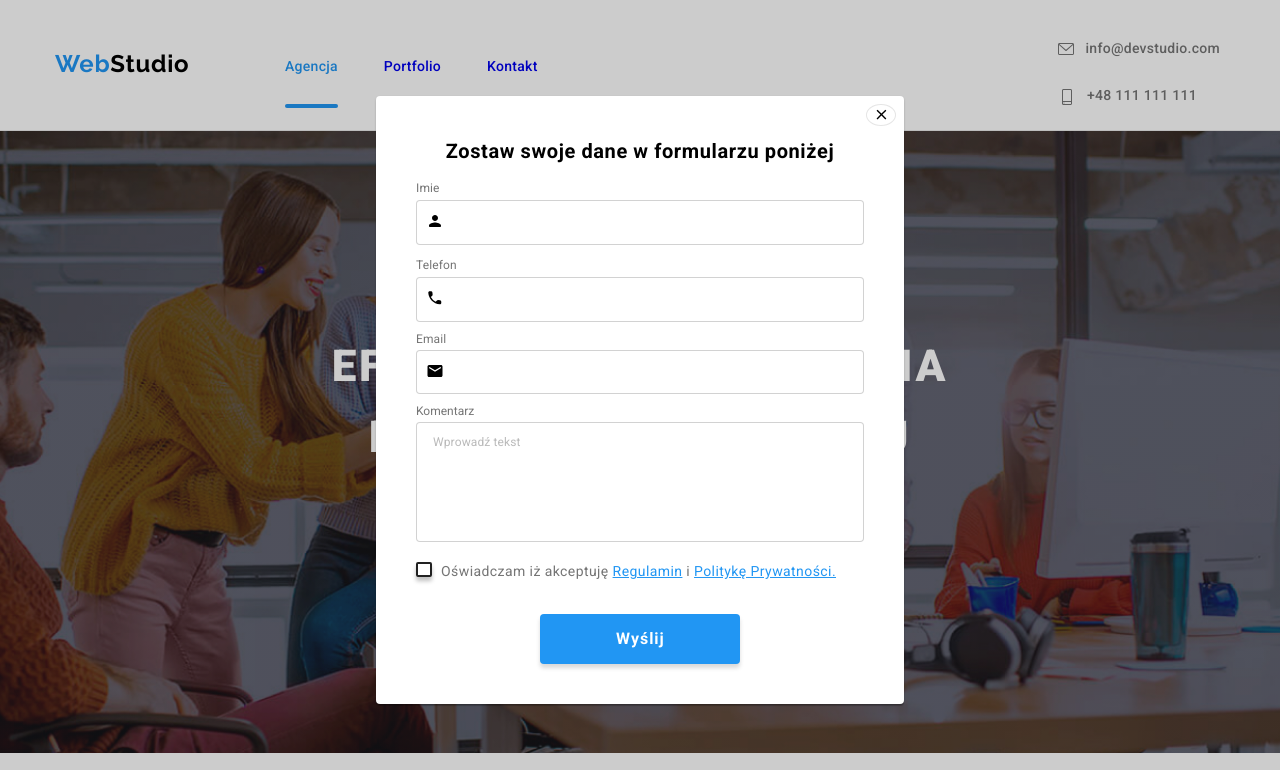
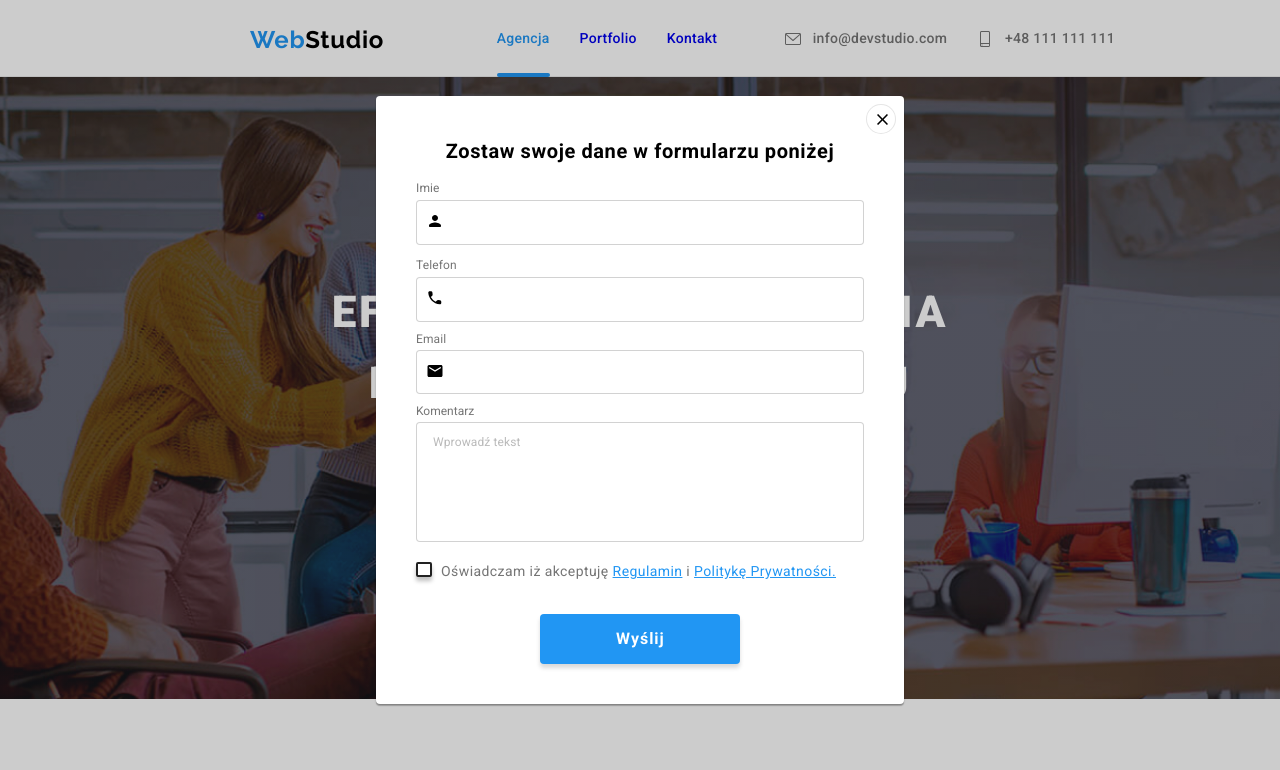
Before and after one commit to jarek-czapiewski/goit-markup-hw-08, a plain HTML site: page index.html in a window 1280 px wide. Both pictures are taken after a click on the button "Zamów usługę". Shown: the top 770 px of the page. Drawn offline with nearby package versions, Linux system fonts and the light colour scheme.

Commit message:
Test commit

```diff
--- a/index.html
+++ b/index.html
@@ -754,12 +754,11 @@
           </button>
         </form>
       </div>
-    </div>
     </footer>
     <div class="backdrop is-hidden" data-modal>
       <div class="modal">
         <button type="button" class="button__modal-close" data-modal-close>
-          <svg width="18px" height="18px">
+          <svg width="18" height="18">
             <use href="./images/icons.svg#icon-modal-close"></use>
           </svg>
         </button>
--- a/sass/components/_buttons.scss
+++ b/sass/components/_buttons.scss
@@ -51,13 +51,14 @@
   &__modal-close {
     max-width: 30px;
     max-height: 30px;
+    padding: 6px;
     color: $black-color;
     position: absolute;
     top: 8px;
     right: 8px;
     border: 1px solid rgba(0, 0, 0, 0.1);
     border-radius: 50%;
-    display: flex;
+    display: inline-block;
     align-items: center;
     justify-content: center;
     cursor: pointer;
--- a/sass/components/_footer.scss
+++ b/sass/components/_footer.scss
@@ -83,7 +83,6 @@
     }
   }
 }
-
 @media (min-width: 768px) {
   .footer {
     display: flex;
@@ -93,5 +92,19 @@
     flex-wrap: wrap;
     align-items: center;
     justify-content: center;
+
+    &__wrapper {
+      flex-direction: row;
+      flex-wrap: wrap;
+    }
+
+    &__items {
+      margin-right: 84px;
+    }
+
+    &__social-media {
+      align-items: center;
+      justify-content: center;
+    }
   }
 }
--- a/sass/components/_header.scss
+++ b/sass/components/_header.scss
@@ -3,8 +3,8 @@
 
   &__wrapper {
     display: block;
-    padding-top: 24px;
-    padding-bottom: 25px;
+    padding-top: 16px;
+    padding-bottom: 16px;
   }
 
   &__navigation-menu {
@@ -58,7 +58,7 @@
       gap: 60px;
       position: relative;
       left: 230px;
-      top: 34px;
+      top: 25px;
       list-style-type: none;
       font-weight: 500;
       font-size: 14px;
@@ -135,16 +135,28 @@
         }
       }
     }
+
+    &__wrapper {
+      padding-top: 30px;
+      padding-bottom: 30px;
+      padding-left: 210px;
+    }
+
     &__navigation-menu {
       display: flex;
+      justify-content: center;
+      align-items: center;
       gap: 46px;
       position: relative;
+      gap: 30px;
       left: 230px;
+      top: 0px;
       list-style-type: none;
       font-weight: 500;
       font-size: 14px;
       letter-spacing: 0.02em;
       line-height: 1.15;
+      max-width: 254px;
     }
     &__nav-link {
       text-decoration: none;
@@ -162,14 +174,18 @@
       height: 4px;
       background: $brand-color;
       position: absolute;
-      top: 46px;
+      top: 43px;
     }
     &__contacts {
-      position: relative;
-      left: 10px;
       display: flex;
+      flex-direction: row;
+      gap: 30px;
+      position: fixed;
+      align-items: flex-end;
+      top: 30px;
+      left: 800px;
+      margin: auto;
       vertical-align: middle;
-      gap: 30px;
       list-style-type: none;
       font-weight: 500;
       font-size: 14px;
@@ -177,6 +193,7 @@
       line-height: 1.15;
     }
     &__contacts-icon {
+      display: inline-block;
       width: 16px;
       height: 16px;
     }
--- a/sass/components/_logo.scss
+++ b/sass/components/_logo.scss
@@ -17,8 +17,14 @@
   @media (min-width: 768px) {
     &__header {
       position: absolute;
-      top: 50px;
-      display: flex;
+      top: 35px;
+    }
+  }
+
+  @media (min-width: 1200px) {
+    &__header {
+      position: absolute;
+      top: 26px;
     }
   }
 }
--- a/sass/components/_mobile-menu.scss
+++ b/sass/components/_mobile-menu.scss
@@ -94,4 +94,8 @@
     display: flex;
     background: none;
   }
+
+  .mobile-close {
+    background: none;
+  }
 }
```
Also changed, not shown: css/main.min.css, 1 other file.
